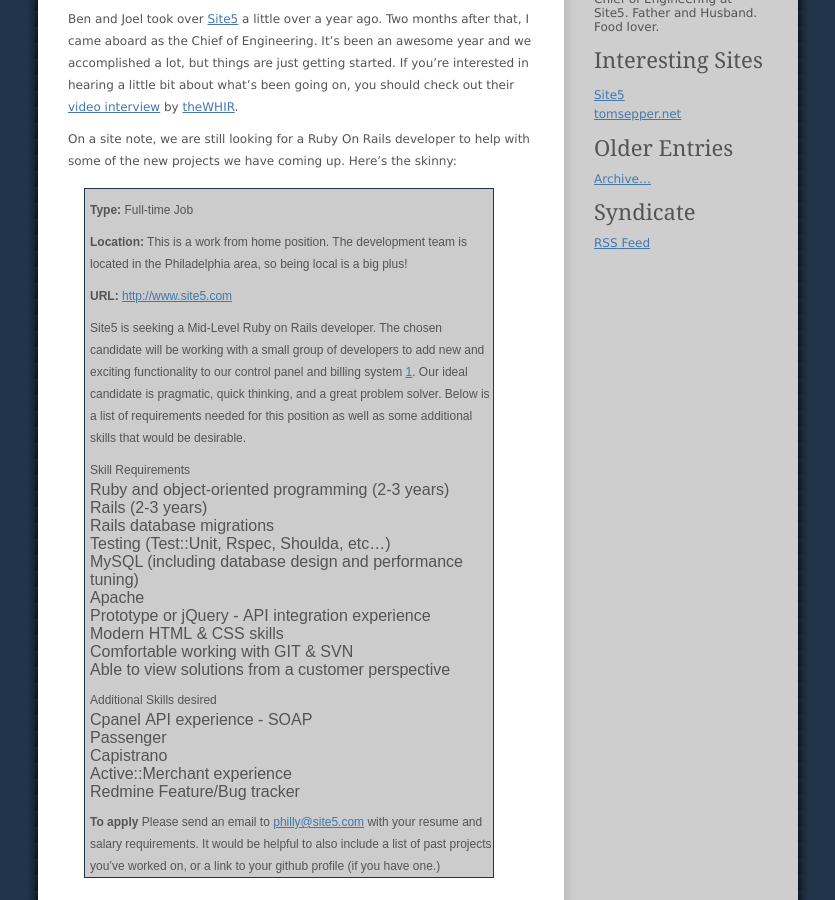
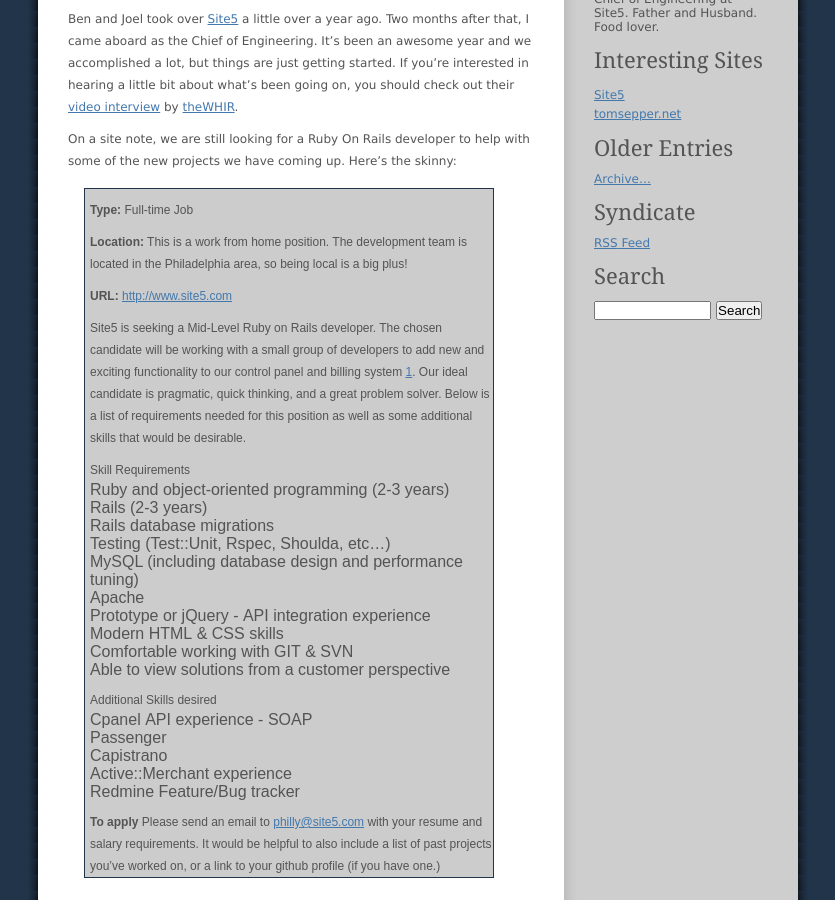
Before and after one commit to jmazzi/jmazzi.github.com, a Jekyll site: the page built from index.html, in a window 1280 px wide and 900 px high, scrolled down 485 px. Shown: the whole window, without its empty margins (222-1057 px from the left). Built offline with Jekyll 4.4.1, drawn with Linux system fonts in a browser that asks for light colours.

Commit message:
Adding google search box

```diff
--- a/_layouts/default.html
+++ b/_layouts/default.html
@@ -40,6 +40,15 @@
           <p><a href="/archive.html">Archive&#8230;</a></p>
           <h3>Syndicate</h3>
           <p><a href="http://feeds.feedburner.com/r00tshell?format=rss"><span class="caps">RSS</span> Feed</a></p>
+          <h3>Search</h3>
+          <form action="http://www.google.com/cse" id="cse-search-box">
+            <div>
+              <input type="hidden" name="cx" value="005223801060794135946:omy4rrkkuss" />
+              <input type="hidden" name="ie" value="UTF-8" />
+              <input type="text" name="q" size="12" />
+              <input type="submit" name="sa" value="Search" />
+            </div>
+          </form>
         </div>
         <div class="clear"></div>
       </div><!-- END CONTENT -->
```
